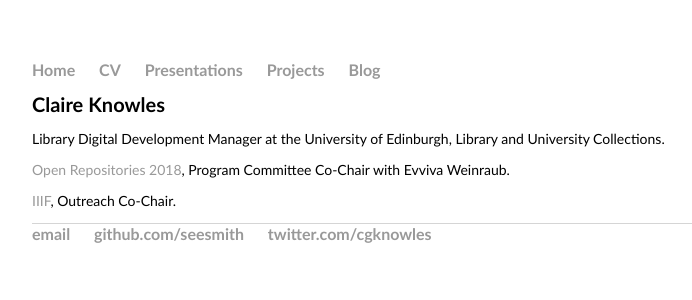
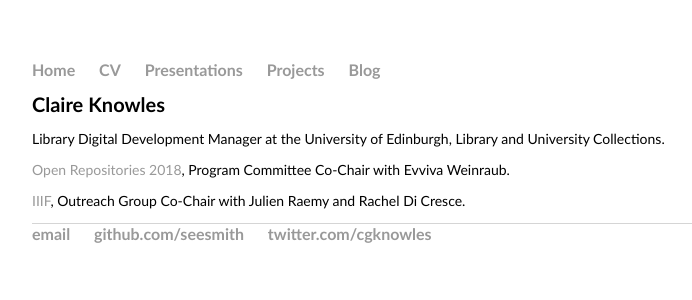
Before and after one commit to seesmith/seesmith.github.io, a Jekyll site: the page built from index.html, in a window 1280 px wide. Shown: the top 300 px of the page, without its empty margins (160-852 px from the left). Built offline with Jekyll 4.4.1, drawn with Linux system fonts in a browser that asks for light colours.

Commit message:
Update index.html

```diff
--- a/index.html
+++ b/index.html
@@ -6,5 +6,5 @@ title: Claire Knowles
 	<h1>Claire Knowles</h1>
 	<p>Library Digital Development Manager at the University of Edinburgh, Library and University Collections.</p>
 	<p><a href="http://www.or2018.net/">Open Repositories 2018</a>, Program Committee Co-Chair with Evviva Weinraub.</p>
-	<p><a href="http://www.iiif.io/">IIIF</a>, Outreach Co-Chair.</p>
+	<p><a href="http://www.iiif.io/">IIIF</a>, Outreach Group Co-Chair with Julien Raemy and Rachel Di Cresce.</p>
 </div><!-- /.blurb -->
```
